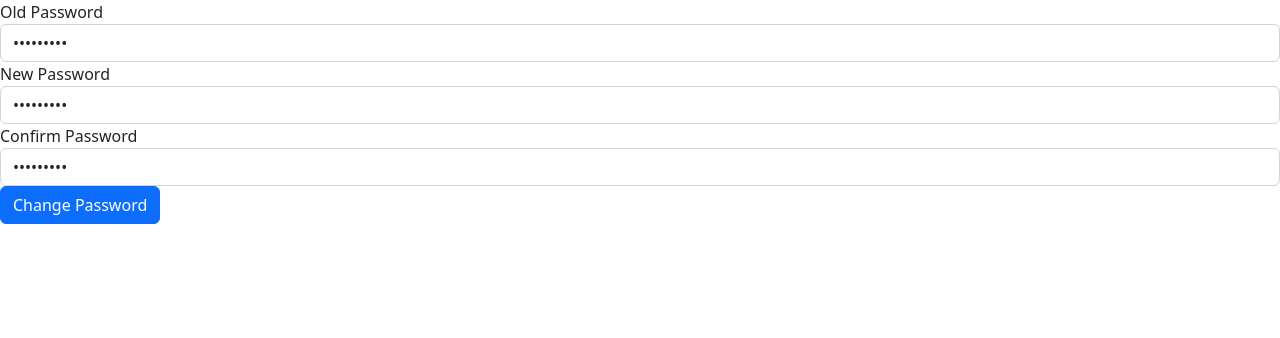
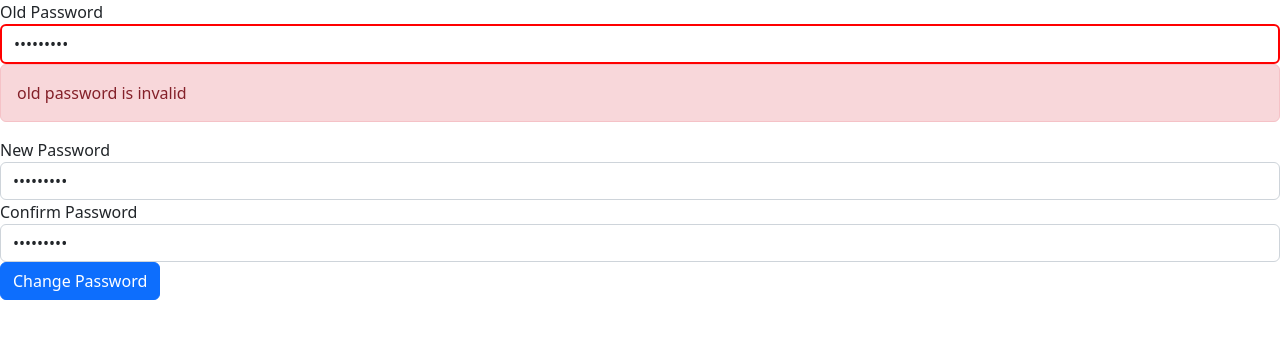
Before and after one commit to coderNet2021/AngularMosh, an Angular app: page / in a window 1280 px wide. Both pictures are taken after typing "Sample123", "Sample123", "Sample123" into the empty fields and a click on the button "Change Password". Shown: the top 338 px of the page. Built offline with nearby package versions, Linux system fonts and the light colour scheme.

Commit message:
implementing the async operation of verifying the old password, validator for old password

```diff
--- a/src/app/change-password-component/change-password-component.component.html
+++ b/src/app/change-password-component/change-password-component.component.html
@@ -12,6 +12,9 @@
     >
       <div *ngIf="oldPassword?.errors?.['required']">
         Old password is required
+      </div>
+      <div *ngIf="oldPassword?.errors?.['invalidOldPassword']">
+        old password is invalid
       </div>
     </div>
   </div>
--- a/src/app/change-password-component/change-password-component.component.ts
+++ b/src/app/change-password-component/change-password-component.component.ts
@@ -1,5 +1,6 @@
 import { Component } from '@angular/core';
 import { FormBuilder, FormGroup, Validators } from '@angular/forms';
+import { PasswordValidators } from './password.validators';
 
 @Component({
   selector: 'app-change-password-component',
@@ -10,7 +11,7 @@
   form : FormGroup;
   constructor(fb:FormBuilder){
     this.form=fb.group({
-      oldPassword:['',Validators.required],
+      oldPassword:['',Validators.required,PasswordValidators.validOldPassword],
       newPassword:['',Validators.required],
       confirmPassword:['',Validators.required]
     });
--- /dev/null
+++ b/src/app/change-password-component/password.validators.ts
@@ -0,0 +1,13 @@
+import { AbstractControl } from "@angular/forms";
+
+export class PasswordValidators{
+  static validOldPassword(control: AbstractControl){
+    return new Promise((resolve)=>{
+      if(control.value!=='1234'){
+        resolve({invalidOldPassword : true});
+      }
+      else
+        resolve(null);
+    });
+  }
+}
```
